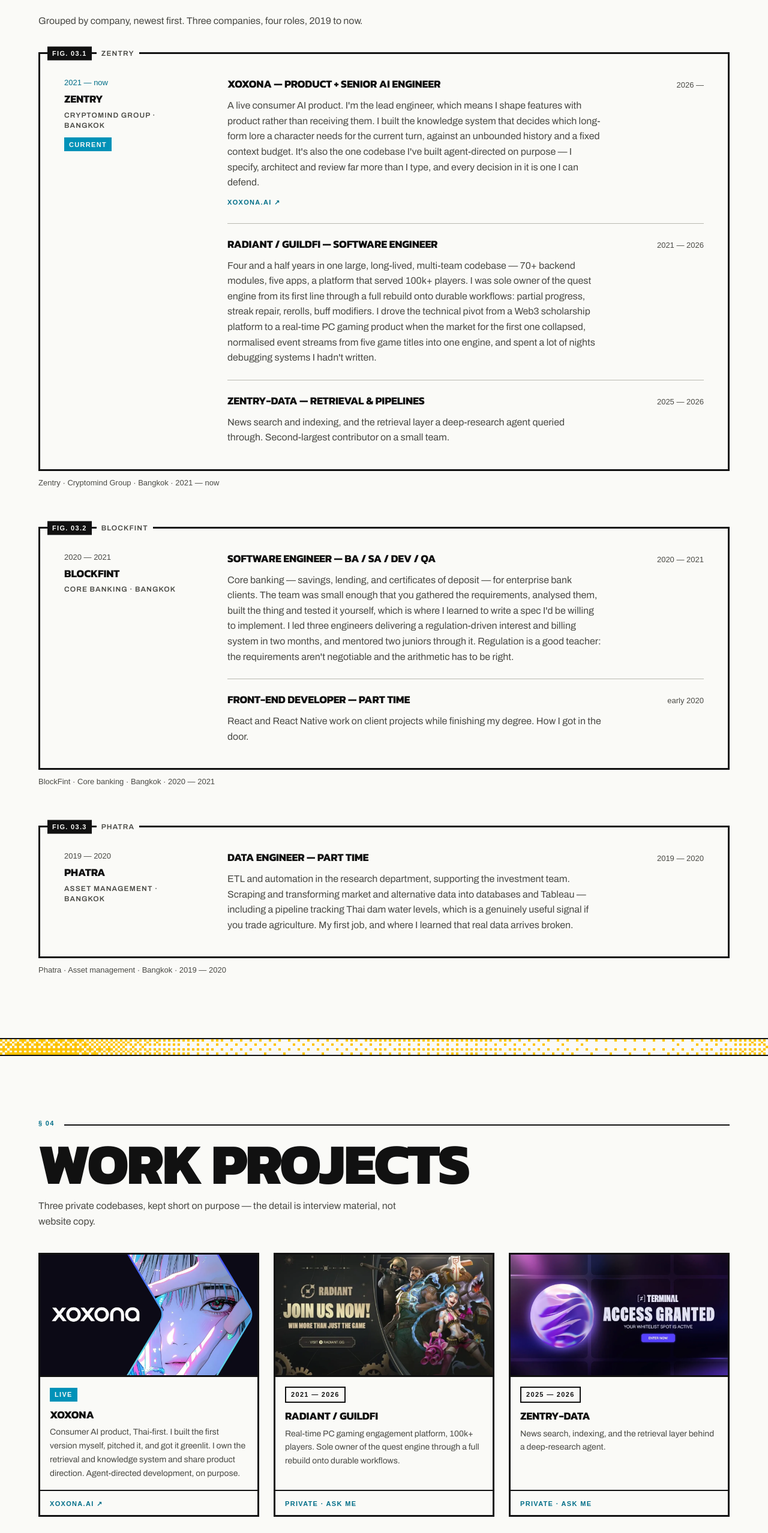
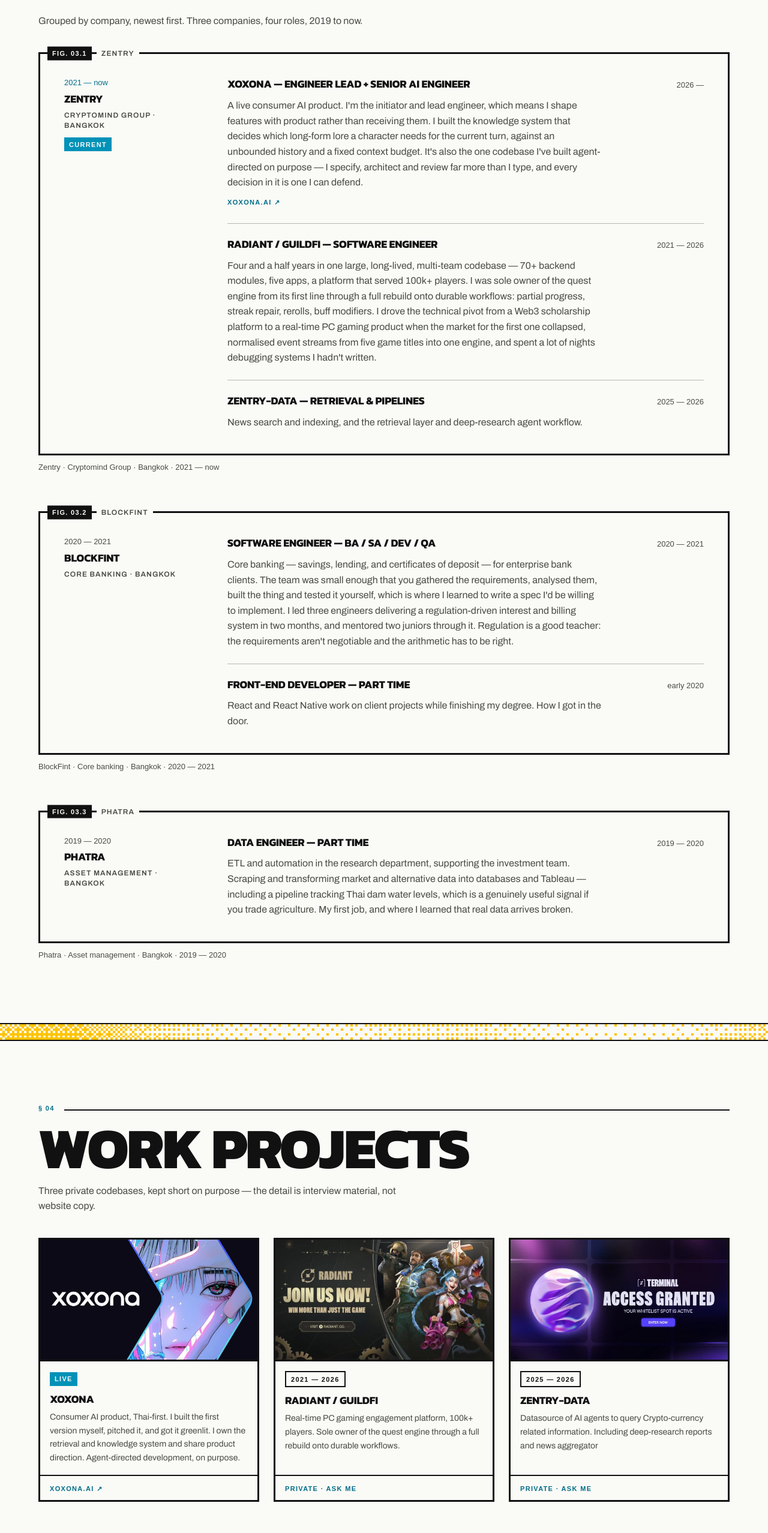
Before and after one commit to satasuk03/portfolio-v2, a Next.js app: page / in a window 1280 px wide. Shown: the part 3085-5640 px from the top of the page at 60% size. Built offline with nearby package versions, Linux system fonts and the light colour scheme; a web font is replaced by a local one.

Commit message:
update project information

```diff
--- a/src/content/experience.ts
+++ b/src/content/experience.ts
@@ -49,9 +49,9 @@
     current: true,
     roles: [
       {
-        title: "XOXONA — Product + Senior AI Engineer",
+        title: "XOXONA — Engineer Lead + Senior AI Engineer",
         when: "2026 —",
-        body: "A live consumer AI product. I'm the lead engineer, which means I shape features with product rather than receiving them. I built the knowledge system that decides which long-form lore a character needs for the current turn, against an unbounded history and a fixed context budget. It's also the one codebase I've built agent-directed on purpose — I specify, architect and review far more than I type, and every decision in it is one I can defend.",
+        body: "A live consumer AI product. I'm the initiator and lead engineer, which means I shape features with product rather than receiving them. I built the knowledge system that decides which long-form lore a character needs for the current turn, against an unbounded history and a fixed context budget. It's also the one codebase I've built agent-directed on purpose — I specify, architect and review far more than I type, and every decision in it is one I can defend.",
         href: "https://xoxona.ai/",
         hrefLabel: "xoxona.ai ↗",
       },
@@ -63,7 +63,7 @@
       {
         title: "zentry-data — retrieval & pipelines",
         when: "2025 — 2026",
-        body: "News search and indexing, and the retrieval layer a deep-research agent queried through. Second-largest contributor on a small team.",
+        body: "News search and indexing, and the retrieval layer and deep-research agent workflow.",
       },
     ],
   },
--- a/src/content/projects.ts
+++ b/src/content/projects.ts
@@ -198,7 +198,7 @@
   {
     name: "zentry-data",
     chip: "2025 — 2026",
-    body: "News search, indexing, and the retrieval layer behind a deep-research agent.",
+    body: "Datasource of AI agents to query Crypto-currency related information. Including deep-research reports and news aggregator",
     foot: "Private · ask me",
     cover: "/images/covers/zentry-data.webp",
     coverAlt: "Zentry Terminal key art — an iridescent sphere beside the wordmark.",
```
